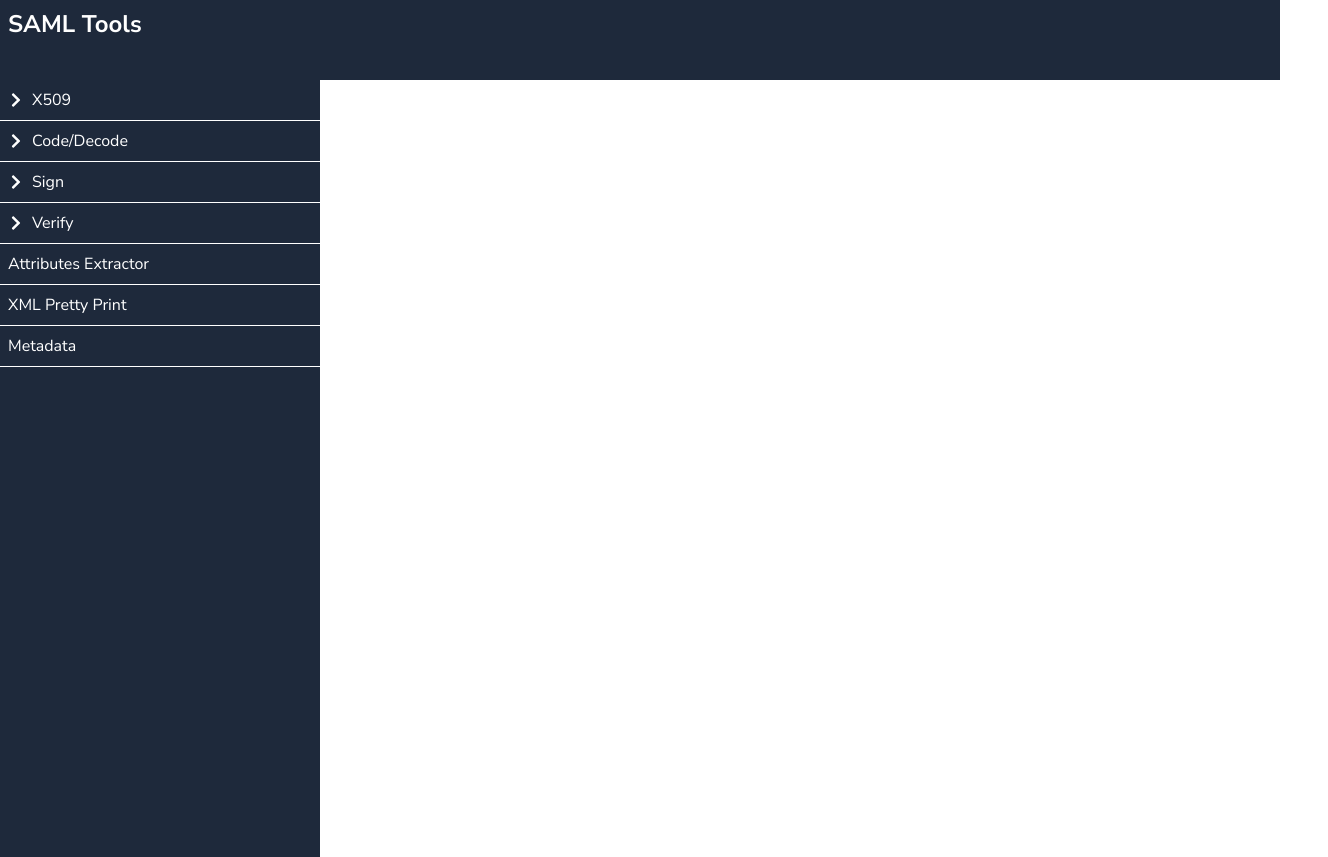
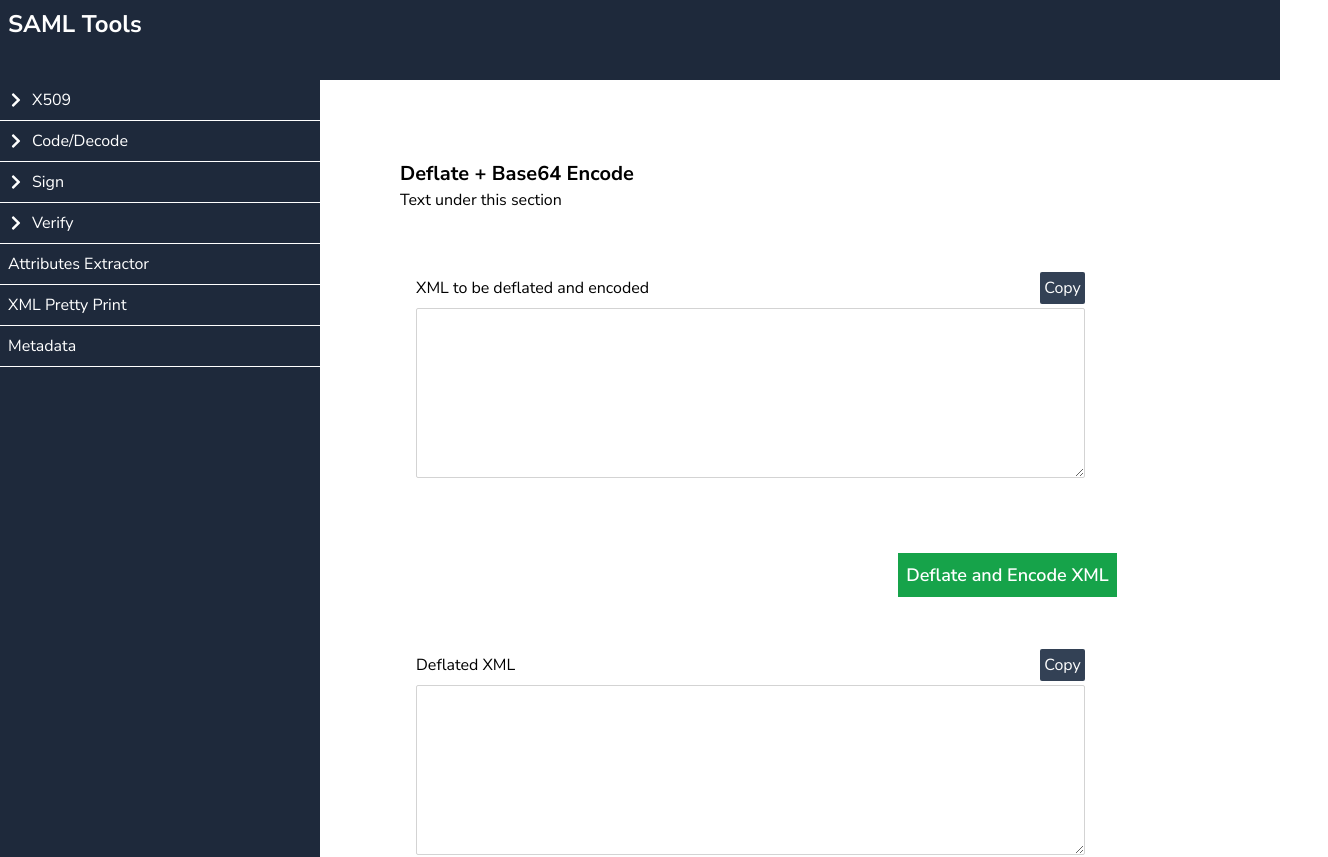
Before and after one commit to shammirbaig/saml-tools, a React (Create React App) app: page /deflate-base64-encode in a window 1280 px wide. Shown: the top 857 px of the page, 1328 px wide, since content can reach past the window. Built offline with nearby package versions, Linux system fonts and the light colour scheme.

Commit message:
added deflate base64 encode

```diff
--- a/src/App.js
+++ b/src/App.js
@@ -10,6 +10,7 @@
 import FormatPrivateKey from './pages/FormatPrivateKey';
 import Base64 from './pages/Base64';
 import UrlEncodeDecode from './pages/UrlEncodeDecode';
+import DeflateBase64Encode from './pages/DeflateBase64Encode';
 
 function App() {
   return (
@@ -29,6 +30,8 @@
         <Route path="/format-private-key" element={<FormatPrivateKey />} />
         <Route path="/base64" element={<Base64/>} />
         <Route path="/url-encode-decode" element={<UrlEncodeDecode/>} />
+        <Route path="/deflate-base64-encode" element={<DeflateBase64Encode/>} />
+
 
       </Routes>
     </div>
--- a/src/components/Sidebar.js
+++ b/src/components/Sidebar.js
@@ -61,8 +61,8 @@
             <ul className="sidebar-sublist">
               <li><Link to="/base64">Base64</Link></li>
               <li><Link to="/url-encode-decode">URL Encode/Decode</Link></li>
-              <li><Link to="/deflate-base64-encode">Deflate/Base64Encode</Link></li>
-              <li><Link to="/base64-decode-inflate">Base6 Decode/Inflate</Link></li>
+              <li><Link to="/deflate-base64-encode">Deflate + Base64 Encode</Link></li>
+              <li><Link to="/base64-decode-inflate">Inflate + Base64 Decode</Link></li>
             </ul>
           )}
         </li>
--- /dev/null
+++ b/src/pages/DeflateBase64Encode.js
@@ -0,0 +1,69 @@
+
+
+import React from "react";
+import InputField from "../components/InputField";
+import InputBox from "../components/InputBox";
+import { useState } from "react";
+
+
+const DeflateBase64Encode = () => {
+  const [X509Cert, setX509Cert] = useState("");
+  const [X509CertWithHeader, setX509CertWithHeader] = useState("");
+  const [X509CertWithString, setX509CertWithString] = useState("");
+
+
+
+
+  const handleSubmit = (e) => {
+    e.preventDefault();
+    const formData = {
+        X509Cert
+    };
+
+    fetch("url", {
+      method: "POST",
+      headers: {
+        "Content-Type": "application/json",
+      },
+      body: JSON.stringify(formData),
+    })
+      .then((response) => response.json())
+      .then((data) => {
+        console.log(data);
+      })
+      .catch((error) => {
+        console.error(error);
+      });
+  };
+
+
+
+  return (
+    <div className="content relative ml-12 w-full p-8">
+      <h1 className="text-xl font-bold"> Deflate + Base64 Encode</h1>
+      <p> Text under this section</p>
+
+
+      <div className="mt-6 flex flex-wrap">
+      <form className="w-full" onSubmit={handleSubmit}>
+      <div className="w-full pt-4 pb-4 pr-4 lg:w-4/5">
+      <InputBox onChange={(e)=>{setX509Cert(e.target.value)}}title={"XML to be deflated and encoded"} width={"100%"} height={"170px"}/>
+      </div>
+      </form>
+      <div className="w-full mt-5 pt-4 pb-4  lg:w-4/5">
+            <button type="submit" className="p-2 float-right  bg-green-600 text-white text-lg font-semibold">
+              Deflate and Encode XML
+            </button>
+          </div>
+      <div className="w-full pt-4 pb-4 pr-4 lg:w-4/5">
+      <InputBox title={"Deflated XML"} width={"100%"} height={"170px"}/>
+      </div>
+      <div className="w-full pt-4 pb-4 pr-4 lg:w-4/5">
+      <InputBox title={"Deflated and Encoded XML"} width={"100%"} height={"170px"}/>
+      </div>
+      </div>
+    </div>
+  );
+}
+
+export default DeflateBase64Encode;
```
